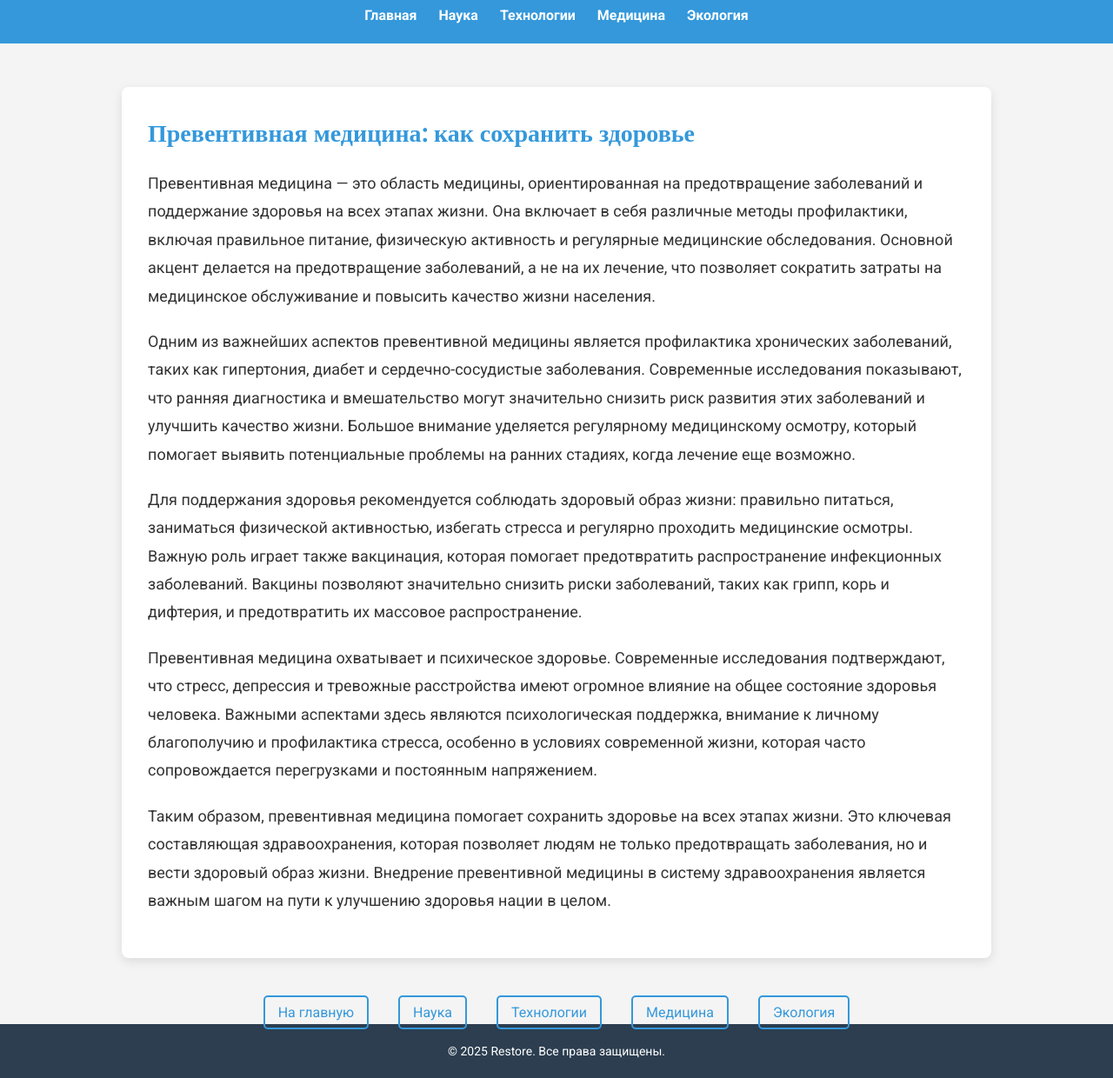
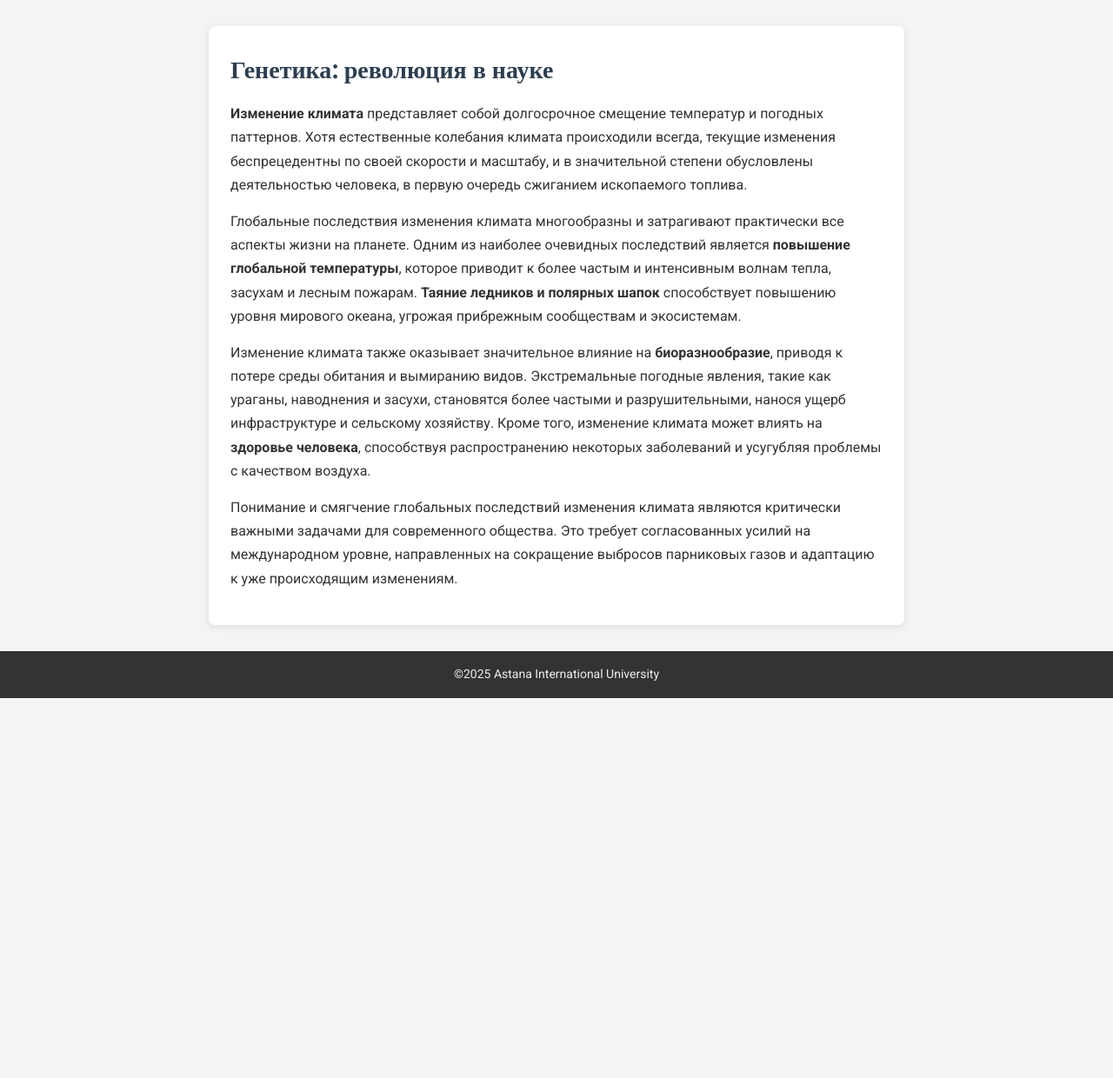
Before and after one commit to webdesign228/website, a plain HTML site: page medicine-prevention.html in a window 1280 px wide. Shown: the part 88-1328 px from the top of the page at 87% size. After the commit the page ends 891 px from the top, so only its background shows below. Drawn offline with nearby package versions, Linux system fonts and the light colour scheme.

Commit message:
Update medicine-prevention.html

```diff
--- a/medicine-prevention.html
+++ b/medicine-prevention.html
@@ -3,10 +3,9 @@
 <head>
     <meta charset="UTF-8">
     <meta name="viewport" content="width=device-width, initial-scale=1.0">
-  <title>Превентивная медицина: как сохранить здоровье | Restore</title>
+    <title>Изменение климата: глобальные последствия | Restore</title>
     <link href="https://fonts.googleapis.com/css2?family=Roboto:wght@400;700&family=Playfair+Display&display=swap" rel="stylesheet">
     <style>
-    /* General Reset */
         * {
             margin: 0;
             padding: 0;
@@ -15,39 +14,32 @@
 
         body {
             font-family: 'Roboto', sans-serif;
-      background-color: #f4f4f4; /* Light background color */
-      color: #333; /* Dark text for readability */
-      line-height: 1.6;
+            background-color: #f4f4f4;
+            color: #333;
+            line-height: 1.7;
         }
 
         /* Header Styles */
         header {
-      background-color: #3498db; /* Blue header */
+            background-color: #2c3e50;
             padding: 20px;
-      text-align: center;
             color: white;
+            display: flex;
+            justify-content: space-between;
+            align-items: center;
         }
 
         header .logo {
             font-family: 'Playfair Display', serif;
-      font-size: 36px;
+            font-size: 28px;
             font-weight: bold;
             text-transform: uppercase;
-    }
-
-    header nav {
-      margin-top: 15px;
         }
 
         header nav ul {
             list-style: none;
             display: flex;
-      justify-content: center;
-      gap: 25px;
-    }
-
-    header nav ul li {
-      margin: 0;
+            gap: 15px;
         }
 
         header nav ul li a {
@@ -62,87 +54,75 @@
             color: #f39c12;
         }
 
-    /* Article Content */
+
         .article-container {
-      max-width: 1000px;
-      margin: 50px auto;
-      padding: 30px;
+            max-width: 800px;
+            margin: 30px auto;
+            padding: 25px;
             background-color: white;
             border-radius: 8px;
-      box-shadow: 0 4px 12px rgba(0, 0, 0, 0.1);
+            box-shadow: 0 2px 8px rgba(0, 0, 0, 0.1);
         }
 
         .article-container h1 {
             font-family: 'Playfair Display', serif;
             font-size: 28px;
-      color: #3498db;
-      margin-bottom: 20px;
+            margin-bottom: 15px;
+            color: #2c3e50;
         }
 
         .article-container p {
-      font-size: 18px;
-      margin-bottom: 20px;
-      line-height: 1.8;
+            font-size: 16px;
+            margin-bottom: 15px;
+            line-height: 1.7;
         }
 
         .article-container strong {
-      font-weight: 700;
+            font-weight: bold;
         }
 
-    /* Navigation Links */
-    .navigation-links {
-      margin-top: 30px;
+        footer {
+            background-color: #333;
+            color: #eee;
+            text-align: center;
+            padding: 15px 0;
+            font-size: 14px;
+        }
+
+        @media (max-width: 768px) {
+            header {
+                flex-direction: column;
+                align-items: center;
                 text-align: center;
             }
 
-    .navigation-links a {
-      text-decoration: none;
-      color: #3498db;
-      font-size: 16px;
-      margin: 0 15px;
-      padding: 8px 15px;
-      border: 2px solid #3498db;
-      border-radius: 5px;
-      transition: all 0.3s ease;
+            header nav {
+                margin-top: 10px;
             }
 
-    .navigation-links a:hover {
-      background-color: #3498db;
-      color: white;
+            header nav ul {
+                flex-direction: column;
+                gap: 10px;
+                align-items: center;
             }
 
-    /* Footer Styles */
-    footer {
-      background-color: #2c3e50;
-      color: white;
-      text-align: center;
-      padding: 20px 0;
-    }
-
-    footer p {
-      font-size: 14px;
-    }
-
-    /* Responsive Design */
-    @media (max-width: 768px) {
             .article-container {
-        padding: 20px;
+                padding: 15px;
+                margin: 20px;
             }
 
             .article-container h1 {
                 font-size: 24px;
             }
 
-      header nav ul {
-        flex-direction: column;
-        gap: 10px;
+            .article-container p {
+                font-size: 15px;
             }
         }
     </style>
 </head>
 <body>
 
-  <!-- Header -->
     <header>
         <div class="logo">Restore</div>
         <nav>
@@ -156,28 +136,19 @@
         </nav>
     </header>
 
-  <!-- Article Content -->
     <section class="article-container">
-    <h1>Превентивная медицина: как сохранить здоровье</h1>
-    <p>Превентивная медицина — это область медицины, ориентированная на предотвращение заболеваний и поддержание здоровья на всех этапах жизни. Она включает в себя различные методы профилактики, включая правильное питание, физическую активность и регулярные медицинские обследования. Основной акцент делается на предотвращение заболеваний, а не на их лечение, что позволяет сократить затраты на медицинское обслуживание и повысить качество жизни населения.</p>
-    <p>Одним из важнейших аспектов превентивной медицины является профилактика хронических заболеваний, таких как гипертония, диабет и сердечно-сосудистые заболевания. Современные исследования показывают, что ранняя диагностика и вмешательство могут значительно снизить риск развития этих заболеваний и улучшить качество жизни. Большое внимание уделяется регулярному медицинскому осмотру, который помогает выявить потенциальные проблемы на ранних стадиях, когда лечение еще возможно.</p>
-    <p>Для поддержания здоровья рекомендуется соблюдать здоровый образ жизни: правильно питаться, заниматься физической активностью, избегать стресса и регулярно проходить медицинские осмотры. Важную роль играет также вакцинация, которая помогает предотвратить распространение инфекционных заболеваний. Вакцины позволяют значительно снизить риски заболеваний, таких как грипп, корь и дифтерия, и предотвратить их массовое распространение.</p>
-    <p>Превентивная медицина охватывает и психическое здоровье. Современные исследования подтверждают, что стресс, депрессия и тревожные расстройства имеют огромное влияние на общее состояние здоровья человека. Важными аспектами здесь являются психологическая поддержка, внимание к личному благополучию и профилактика стресса, особенно в условиях современной жизни, которая часто сопровождается перегрузками и постоянным напряжением.</p>
-    <p>Таким образом, превентивная медицина помогает сохранить здоровье на всех этапах жизни. Это ключевая составляющая здравоохранения, которая позволяет людям не только предотвращать заболевания, но и вести здоровый образ жизни. Внедрение превентивной медицины в систему здравоохранения является важным шагом на пути к улучшению здоровья нации в целом.</p>
+        <h1>Генетика: революция в науке</h1>
+        <p><strong>Изменение климата</strong> представляет собой долгосрочное смещение температур и погодных паттернов. Хотя естественные колебания климата происходили всегда, текущие изменения беспрецедентны по своей скорости и масштабу, и в значительной степени обусловлены деятельностью человека, в первую очередь сжиганием ископаемого топлива.</p>
+
+        <p>Глобальные последствия изменения климата многообразны и затрагивают практически все аспекты жизни на планете. Одним из наиболее очевидных последствий является <strong>повышение глобальной температуры</strong>, которое приводит к более частым и интенсивным волнам тепла, засухам и лесным пожарам. <strong>Таяние ледников и полярных шапок</strong> способствует повышению уровня мирового океана, угрожая прибрежным сообществам и экосистемам.</p>
+
+        <p>Изменение климата также оказывает значительное влияние на <strong>биоразнообразие</strong>, приводя к потере среды обитания и вымиранию видов. Экстремальные погодные явления, такие как ураганы, наводнения и засухи, становятся более частыми и разрушительными, нанося ущерб инфраструктуре и сельскому хозяйству. Кроме того, изменение климата может влиять на <strong>здоровье человека</strong>, способствуя распространению некоторых заболеваний и усугубляя проблемы с качеством воздуха.</p>
+
+        <p>Понимание и смягчение глобальных последствий изменения климата являются критически важными задачами для современного общества. Это требует согласованных усилий на международном уровне, направленных на сокращение выбросов парниковых газов и адаптацию к уже происходящим изменениям.</p>
     </section>
 
-  <!-- Navigation Links to Category Pages -->
-  <section class="navigation-links">
-    <a href="index.html">На главную</a>
-    <a href="science.html">Наука</a>
-    <a href="technology.html">Технологии</a>
-    <a href="medicine.html">Медицина</a>
-    <a href="ecology.html">Экология</a>
-  </section>
-
-  <!-- Footer -->
     <footer>
-    <p>&copy; 2025 Restore. Все права защищены.</p>
+        <p>&copy;2025 Astana International University</p>
     </footer>
 
 </body>
```
Lines whose indentation alone changed are shown as unchanged.
